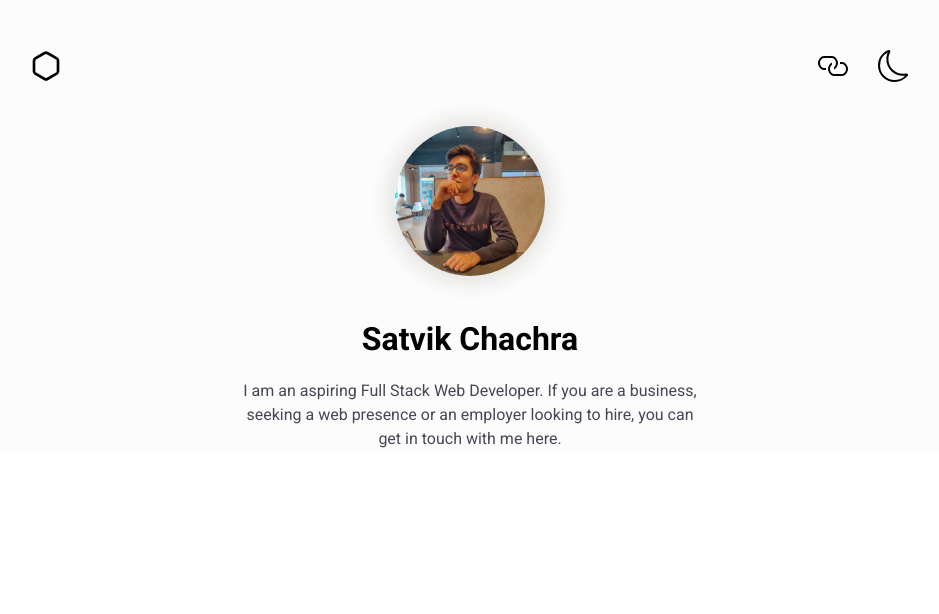
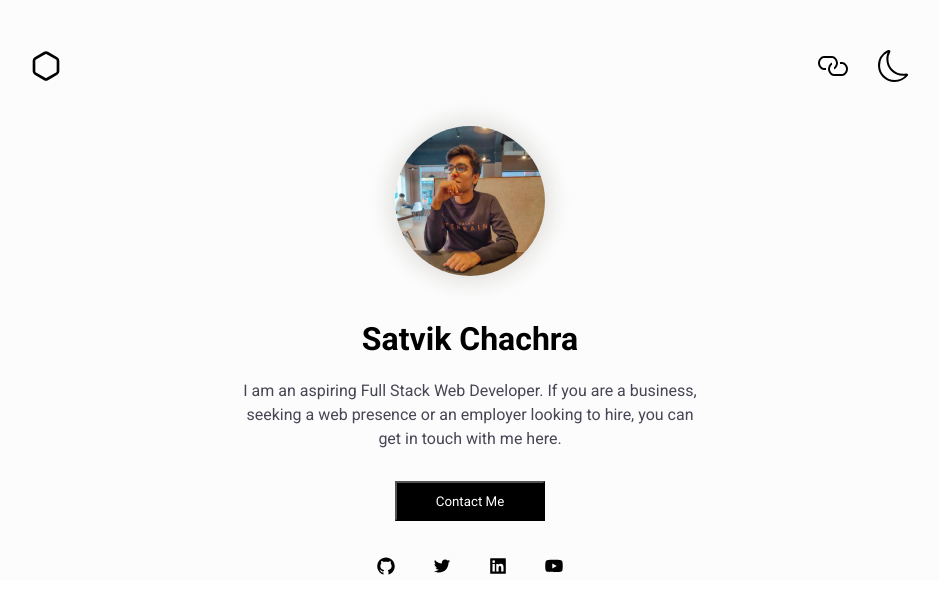
Before and after one commit to satvikchachra/satvikchachra-portfolio, a React (Create React App) app: page / in a window 1280 px wide. Shown: the top 614 px of the page, without its empty margins (170-1109 px from the left). Built offline with nearby package versions, Linux system fonts and the light colour scheme.

Commit message:
feat: Social Profile Handles

```diff
--- a/src/App.js
+++ b/src/App.js
@@ -2,8 +2,10 @@ import React from 'react';
 import Navbar from './components/Navbar/Navbar';
 import ProfileImage from './components/ProfileImage/ProfileImage';
 import NameHeader from './components/NameHeader/NameHeader';
+import BriefDescription from './components/BriefDescription/BriefDescription';
+import ContactMe from './components/ContactMe/ContactMe';
+import SocialProfiles from './components/SocialProfiles/SocialProfiles';
 import './App.css';
-import BriefDescription from './components/BriefDescription/BriefDescription';
 
 const App = () => {
   return (
@@ -12,6 +14,8 @@ const App = () => {
       <ProfileImage ht="150px" wd="150px" />
       <NameHeader />
       <BriefDescription />
+      <ContactMe />
+      <SocialProfiles />
     </div>
   )
 }
--- /dev/null
+++ b/src/components/ContactMe/ContactMe.js
@@ -0,0 +1,10 @@
+import React from 'react';
+import classes from './ContactMe.module.css';
+
+const ContactMe = () => {
+    return (
+        <button className={classes.ContactBtn}>Contact Me</button>
+    )
+};
+
+export default ContactMe;
--- /dev/null
+++ b/src/components/ContactMe/ContactMe.module.css
@@ -0,0 +1,8 @@
+.ContactBtn {
+    margin: 30px 0px 5px 0px;
+    background-color: #000000;
+    color: #ffffff;
+    height: 40px;
+    width: 150px;
+    font-family: 'Roboto', sans-serif;
+}
--- /dev/null
+++ b/src/components/SocialProfiles/SocialProfiles.js
@@ -0,0 +1,16 @@
+import React from 'react';
+import { AiFillGithub, AiOutlineTwitter, AiFillLinkedin, AiFillYoutube } from 'react-icons/ai';
+import classes from './SocialProfiles.module.css';
+
+const SocialProfiles = () => {
+    return (
+        <div className={classes.Container}>
+            <AiFillGithub size="20px" className={classes.SocialHandles} />
+            <AiOutlineTwitter size="20px" className={classes.SocialHandles} />
+            <AiFillLinkedin size="20px" className={classes.SocialHandles} />
+            <AiFillYoutube size="20px" className={classes.SocialHandles} />
+        </div>
+    )
+};
+
+export default SocialProfiles;
--- /dev/null
+++ b/src/components/SocialProfiles/SocialProfiles.module.css
@@ -0,0 +1,6 @@
+.Container{
+    margin: 30px;
+}
+.SocialHandles {
+    margin: 0px 18px;
+}
```
Also changed, not shown: 1 other file (tests, documents, lock files or other folders).
